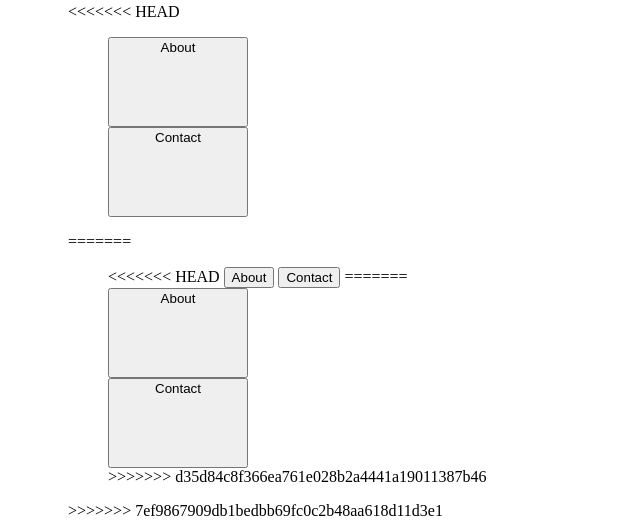
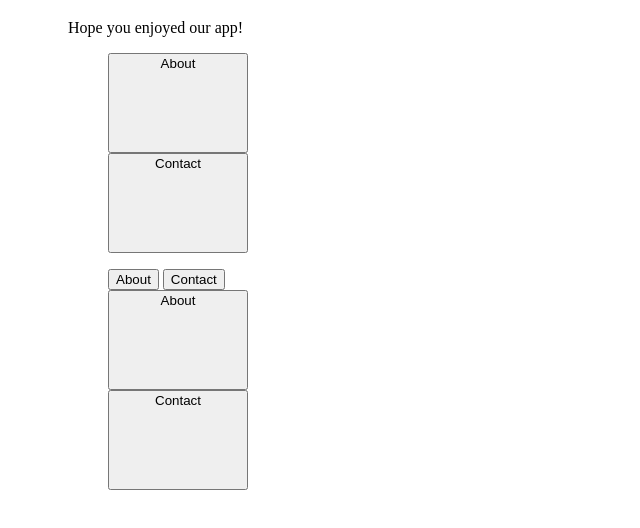
Before and after one commit to Mikeyasdf/mood_foods, a Python web app: template templates/about.html in a window 1280 px wide. Shown: the part 1000-1528 px from the top of the page, without its empty margins (0-640 px from the left). After the commit the page ends 1490 px from the top, so only its background shows below. Run offline with Jinja, Linux system fonts and the light colour scheme; the template is opened without the code that fills it, so the values that code supplies are empty.

Commit message:
mergeing thingy

```diff
--- a/css/style.css
+++ b/css/style.css
@@ -4,7 +4,6 @@
 }
 
 #logo {
-<<<<<<< HEAD
   height: 100px;
   position: absolute;
 
@@ -24,8 +23,5 @@
     height: 90px;
     width: 140px;
     grid-gap: 40px;
-
-=======
-  height: 100px
->>>>>>> d35d84c8f366ea761e028b2a4441a19011387b46
+    height: 100px
 }
--- a/templates/about.html
+++ b/templates/about.html
@@ -39,22 +39,17 @@
 
         <footer>
             <p>Hope you enjoyed our app!</p>
-<<<<<<< HEAD
         <ul>
             <button class = "btn" <a href="/">About</a></button>
             <button class = "btn" <a href="/contact">Contact</a></button>
         </ul>
-=======
             <ul>
-<<<<<<< HEAD
                 <button class = "btn2" <a href="/">About</a></button>
                 <button class = "btn2" <a href="/contact">Contact</a></button>
-=======
+
                 <button class = "btn" <a href="/">About</a></button>
                 <button class = "btn" <a href="/contact">Contact</a></button>
->>>>>>> d35d84c8f366ea761e028b2a4441a19011387b46
             </ul>
->>>>>>> 7ef9867909db1bedbb69fc0c2b48aa618d11d3e1
         </footer>
     </div>
 
```
